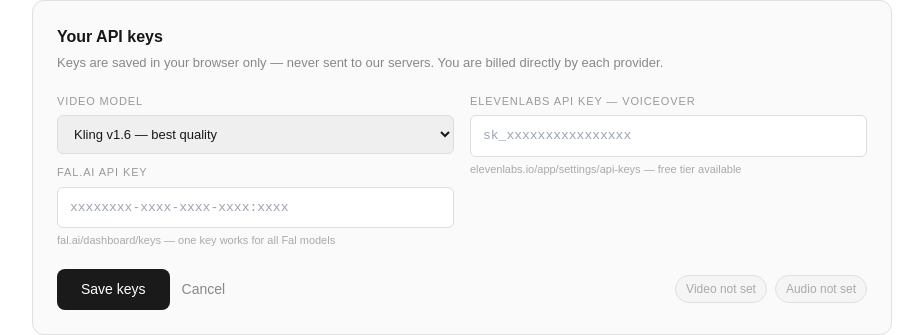
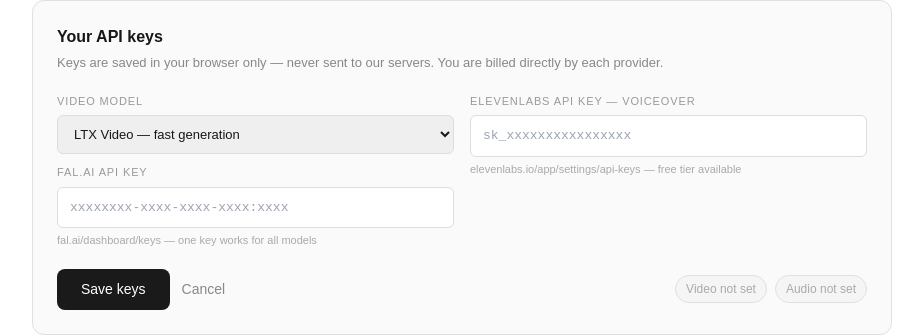
Before and after one commit to chengliang12-sudo/campaignai, a Next.js app: page / in a window 1280 px wide. Both pictures are taken after a click on the button "⚙ Settings". Shown: the part 142-477 px from the top of the page, without its empty margins (178-1101 px from the left). Built offline with nearby package versions, Linux system fonts and the light colour scheme.

Commit message:
ltx as default, coming soon models

```diff
--- a/app/page.js
+++ b/app/page.js
@@ -13,7 +13,7 @@ export default function Home() {
   const [error, setError] = useState(null);
   const [showSettings, setShowSettings] = useState(false);
   const [falKey, setFalKey] = useState('');
-  const [videoProvider, setVideoProvider] = useState('fal-kling');
+  const [videoProvider, setVideoProvider] = useState('fal-fast-svd');
   const [elevenLabsKey, setElevenLabsKey] = useState('');
   const [sceneMedia, setSceneMedia] = useState({});
   const [generatingMedia, setGeneratingMedia] = useState({});
@@ -22,7 +22,7 @@ export default function Home() {
   useEffect(() => {
     setFalKey(localStorage.getItem('fal_api_key') || '');
     setElevenLabsKey(localStorage.getItem('elevenlabs_api_key') || '');
-    setVideoProvider(localStorage.getItem('video_provider') || 'fal-kling');
+    setVideoProvider(localStorage.getItem('video_provider') || 'fal-fast-svd');
   }, []);
 
   function saveSettings() {
@@ -128,7 +128,6 @@ export default function Home() {
 
     if (falKey) {
       try {
-        // Step 1 — submit job, get request ID back immediately
         const submitRes = await fetch('/api/generate-video', {
           method: 'POST',
           headers: { 'Content-Type': 'application/json' },
@@ -143,10 +142,9 @@ if (falKey) {
         if (submitData.error) {
           results.videoError = submitData.error;
         } else {
-          // Step 2 — poll from browser until done (no server timeout risk)
           const { requestId, modelPath, provider: prov } = submitData;
           let attempts = 0;
-          const maxAttempts = 60; // 5 minutes at 5s intervals
+          const maxAttempts = 60;
 
           while (attempts < maxAttempts) {
             await new Promise(r => setTimeout(r, 5000));
@@ -167,7 +165,6 @@ if (falKey) {
               results.videoError = checkData.error;
               break;
             }
-            // still pending — update UI with queue position if available
             if (checkData.queuePosition !== undefined) {
               setGeneratingMedia(prev => ({
                 ...prev,
@@ -234,11 +231,11 @@ if (falKey) {
   };
 
   const providerLabel = {
+    'fal-fast-svd': 'LTX Video',
     'fal-kling': 'Kling v1.6',
     'fal-minimax': 'Minimax',
-    'fal-luma': 'Luma (Fal)',
+    'fal-luma': 'Luma Dream Machine',
     'fal-pika': 'Pika v2.2',
-    'fal-fast-svd': 'Fast SVD',
     'luma-direct': 'Luma Direct',
   };
 
@@ -277,32 +274,27 @@ if (falKey) {
                 onChange={(e) => setVideoProvider(e.target.value)}
                 style={{ ...inputStyle, fontFamily: 'sans-serif', marginBottom: '10px', cursor: 'pointer' }}
               >
-                <optgroup label="Fal.ai models (one key for all)">
-                  <option value="fal-kling">Kling v1.6 — best quality</option>
-                  <option value="fal-minimax">Minimax — cinematic</option>
-                  <option value="fal-luma">Luma Dream Machine</option>
-                  <option value="fal-pika">Pika v2.2</option>
-                  <option value="fal-fast-svd">Fast SVD — cheapest</option>
+                <optgroup label="Available now">
+                  <option value="fal-fast-svd">LTX Video — fast generation</option>
                 </optgroup>
-                <optgroup label="Direct APIs">
-                  <option value="luma-direct">Luma AI (direct)</option>
+                <optgroup label="Coming soon">
+                  <option disabled value="">Kling v1.6 — best quality</option>
+                  <option disabled value="">Minimax — cinematic</option>
+                  <option disabled value="">Luma Dream Machine</option>
+                  <option disabled value="">Pika v2.2</option>
                 </optgroup>
               </select>
 
-              <div style={labelStyle}>
-                {videoProvider === 'luma-direct' ? 'Luma API key' : 'Fal.ai API key'}
-              </div>
+              <div style={labelStyle}>Fal.ai API key</div>
               <input
                 type="password"
                 value={falKey}
                 onChange={(e) => setFalKey(e.target.value)}
-                placeholder={videoProvider === 'luma-direct' ? 'luma-xxxxxxxx' : 'xxxxxxxx-xxxx-xxxx-xxxx:xxxx'}
+                placeholder="xxxxxxxx-xxxx-xxxx-xxxx:xxxx"
                 style={inputStyle}
               />
               <div style={{ fontSize: '11px', color: '#aaa', marginTop: '4px' }}>
-                {videoProvider === 'luma-direct'
-                  ? 'lumalabs.ai — direct API access'
-                  : 'fal.ai/dashboard/keys — one key works for all Fal models'}
+                fal.ai/dashboard/keys — one key works for all models
               </div>
             </div>
 
```
Lines whose indentation alone changed are shown as unchanged.
